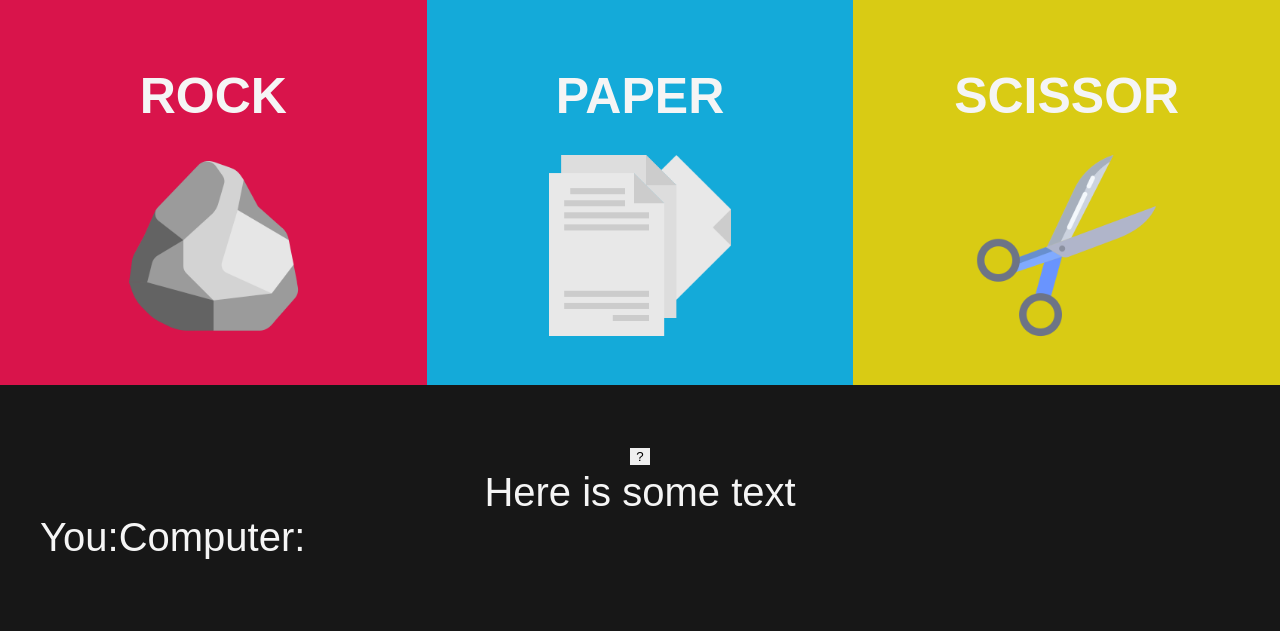
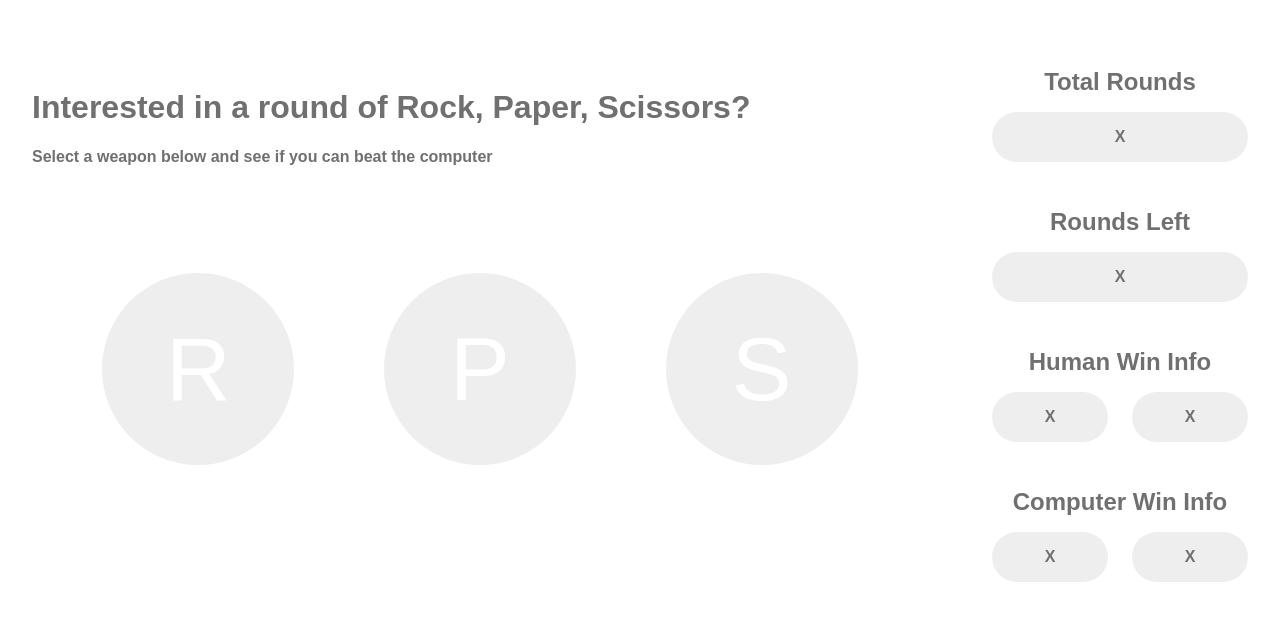
Before and after one commit to colleennicole223/odin-rock-paper-scissors, a plain HTML site: page index.html in a window 1280 px wide. Drawn offline with Linux system fonts and the light colour scheme.

Commit message:
Updated UI, removed exciting HTML, CSS, and JS

```diff
--- a/index.html
+++ b/index.html
@@ -10,26 +10,53 @@
   </head>
 
   <body>
-    <div id="main">
-        <button id="rock" onclick="playGame('rock')">
-          <div class="bannerText">ROCK</div>
-          <img class="graphic" src="images/rock.png">
-        </button>
-        <button id="paper"  onclick="playGame('paper')">
-          <div class="bannerText">PAPER</div>
-          <img class="graphic" src="images/paper.png">
-        </button>
-        <button id="scissors"  onclick="playGame('scissors')">
-          <div class="bannerText">SCISSOR</div>
-          <img class="graphic" src="images/scissor.png">
-        </button>
+    <div class="mainSection">
+      <div class="headerBlock">
+        <h1>Interested in a round of Rock, Paper, Scissors?</h1>
+        <h4>Select a weapon below and see if you can beat the computer</h4>
+      </div>
+      <div class="selectionBlock">
+        <button class="bubble">R</button>
+        <button class="bubble">P</button>
+        <button class="bubble">S</button>
+      </div>
     </div>
-    <div id="info">
-      <button id="CONFUSED">?</button>
-      <div id="result">Here is some text</div>
-      <div class="scoring">
-        <div id="Human">You: </div>
-        <div id="Computer">Computer: </div>
+    <div class="statSection">
+      <div class="statBlock">
+        <h2>Total Rounds</h2>
+        <div class="stat">
+          <h4 id="totalRoundStat">X</h4>
+        </div>
+      </div>
+      <div class="statBlock">
+        <h2>Rounds Left</h2>
+        <div class="stat">
+          <h4 id="roundLeftStat">X</h4>
+        </div>
+      </div>
+      <div class="statBlock">
+        <h2>Human Win Info</h2>
+        <div class="doubleStat">
+          <div class="stat">
+            <h4 id="humanWinStat">X</h4>
+          </div>
+          <div class="stat">
+            <h4 id="humanPercentStat">X</h4>
+          </div>
+        </div>
+
+      </div>
+      <div class="statBlock">
+        <h2>Computer Win Info</h2>
+        <div class="doubleStat">
+          <div class="stat">
+            <h4 id="computerWinStat">X</h4>
+          </div>
+          <div class="stat">
+            <h4 id="computerPercentStat">X</h4>
+          </div>
+        </div>
+        </div>
       </div>
     </div>
   </body>
--- a/style.css
+++ b/style.css
@@ -1,78 +1,85 @@
 /* style.css */
 
 body {
+    font-family: Arial, Helvetica, sans-serif;
     display: flex;
-    flex-direction:column;
-    justify-content: space-between;
+    flex-direction: row;
     margin: 0px;
-    font-family: Arial, Helvetica, sans-serif;
-    height: 600px;
-    background-color: rgb(23, 23, 23);
-}
-
-button {
-    border-width: 0px;
-}
-
-.graphic {
-    width: 50%;
-}
-
-.bannerText {
-    color: whitesmoke;
-    font-weight: 600;
-    font-size: 50px;
-    padding: 8px 16px;
-    margin: 16px;
+    color: rgb(112, 112, 112);
+    justify-content: center;
 
 }
 
-#main {
-    display: flex;
-    flex-direction:row;
-    flex: 1;
+h2{
+    margin: 0;
 }
 
+/* ----------------------------------------------- */
 
-#info {
-    padding: 40px;
-    text-align: center;
-    color: whitesmoke;
-    font-size: 40px;
+.mainSection, .statSection{
+    height: 100vh;
+    padding: 68px 32px;
 }
 
-.scoring {
+.mainSection{
+    /* background-color: blue; */
+    width: 70%;
+    max-width: 1400px;
+}
+
+.selectionBlock{
     display: flex;
     flex-direction: row;
+    justify-content: center;
+    height: 100%;
+    gap: 10%;
+    padding-top: 86px;
 }
 
-#rock {
-    padding: 20px;
-    display: flex;
-    flex-direction: column;
-    align-items: center;
-    justify-content: center;
-    flex: 1;
-    background-color: #D9144B;
+.bubble{
+    display: flexbox;
+    height: 15vw;
+    width: 15vw;
+    border-radius: 50%;
+    background-color: rgb(238, 238, 238);
+    border: 0px;
+    font-size: 7vw;
+    color: white;
+}
+
+/* ----------------------------------------------- */
+
+.statSection{
+    /* background-color: orange; */
+    width: 20%;
+    max-width: 500px;
 
 }
 
-#paper {
-    padding: 20px;
+.statBlock{
+    padding-bottom: 46px;
     display: flex;
     flex-direction: column;
-    align-items: center;
-    justify-content: center;
-    flex: 1;
-    background-color: #14AAD9;
+    text-align: center;
+    gap: 16px;
 }
 
-#scissors {
-    padding: 20px;
+.stat{
     display: flex;
-    flex-direction: column;
+    background-color: rgb(238, 238, 238);
+    justify-content: center;
     align-items: center;
-    justify-content: center;
-    flex: 1;
-    background-color: #D9CB14;
+    border-radius: 25px;
+    height: 50px;
+    width: 100%;
 }
+
+.doubleStat{
+    display: flex;
+    flex-direction: row;
+    gap: 24px;
+}
+
+.doubleStat.stat{
+    width: 40%;
+}
```
